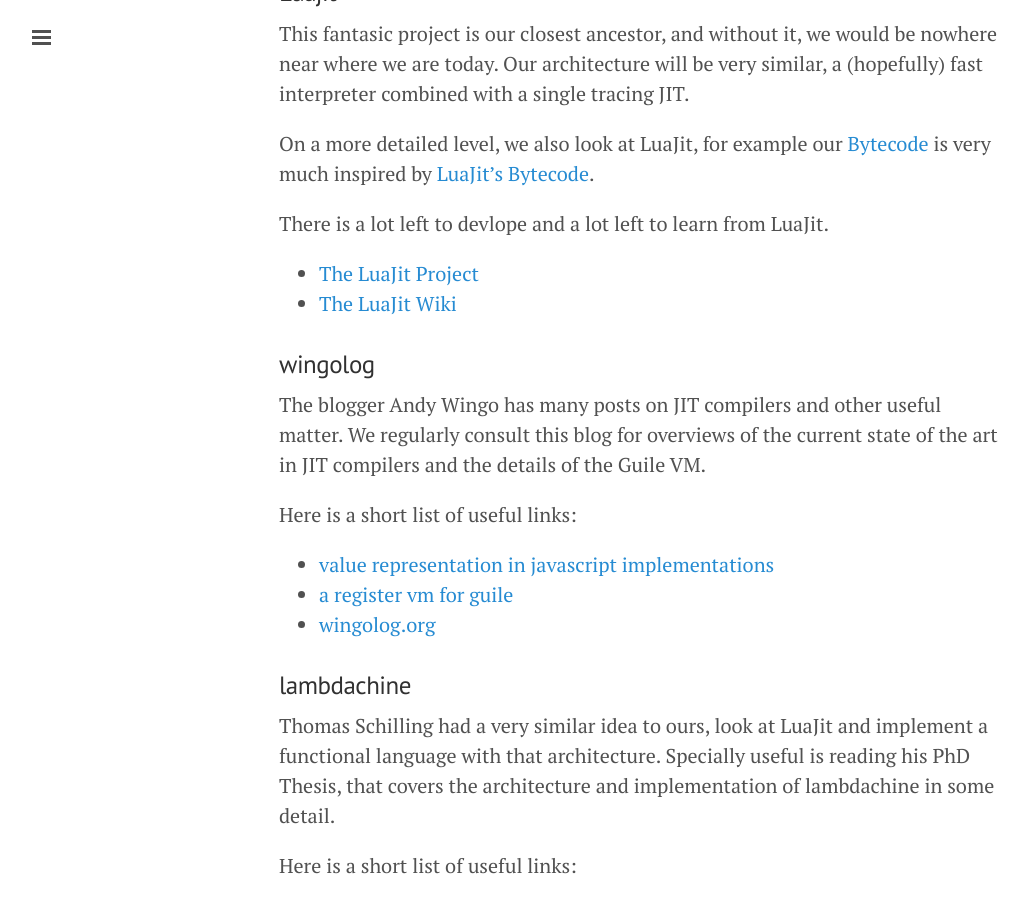
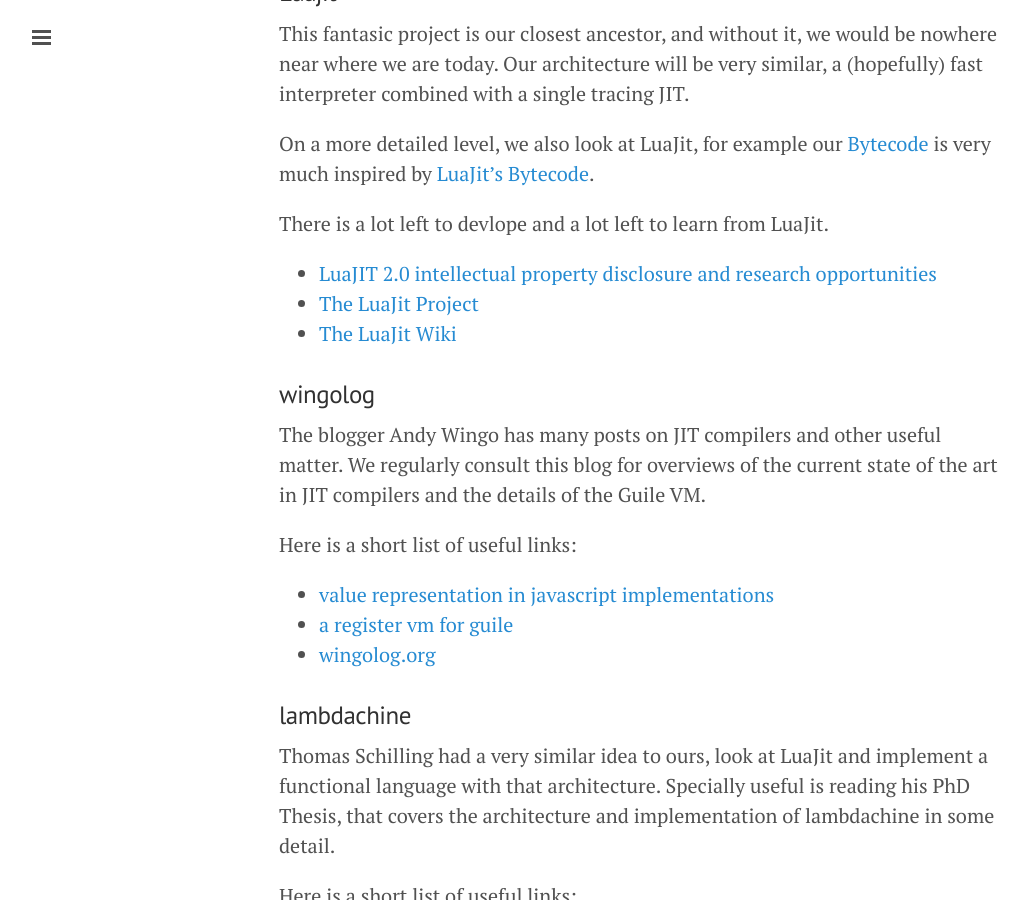
Before and after one commit to clojit/clojit.github.io, a Jekyll site: the page built from resources.md, in a window 1280 px wide and 900 px high, scrolled down 385 px. Shown: the whole window, without its empty margins (1-1030 px from the left). Built offline with Jekyll 4.4.1, drawn with Linux system fonts in a browser that asks for light colours; Markdown is read by kramdown in place of the engine named in the settings.

Commit message:
Add more LuaJit Resources, sign key test

```diff
--- a/resources.md
+++ b/resources.md
@@ -15,6 +15,7 @@ On a more detailed level, we also look at LuaJit, for example our [Bytecode](htt
 
 There is a lot left to devlope and a lot left to learn from LuaJit.
 
+  - [LuaJIT 2.0 intellectual property disclosure and research opportunities](http://lua-users.org/lists/lua-l/2009-11/msg00089.html)
   - [The LuaJit Project](http://luajit.org/)
   - [The LuaJit Wiki](http://wiki.luajit.org/)
 
```
